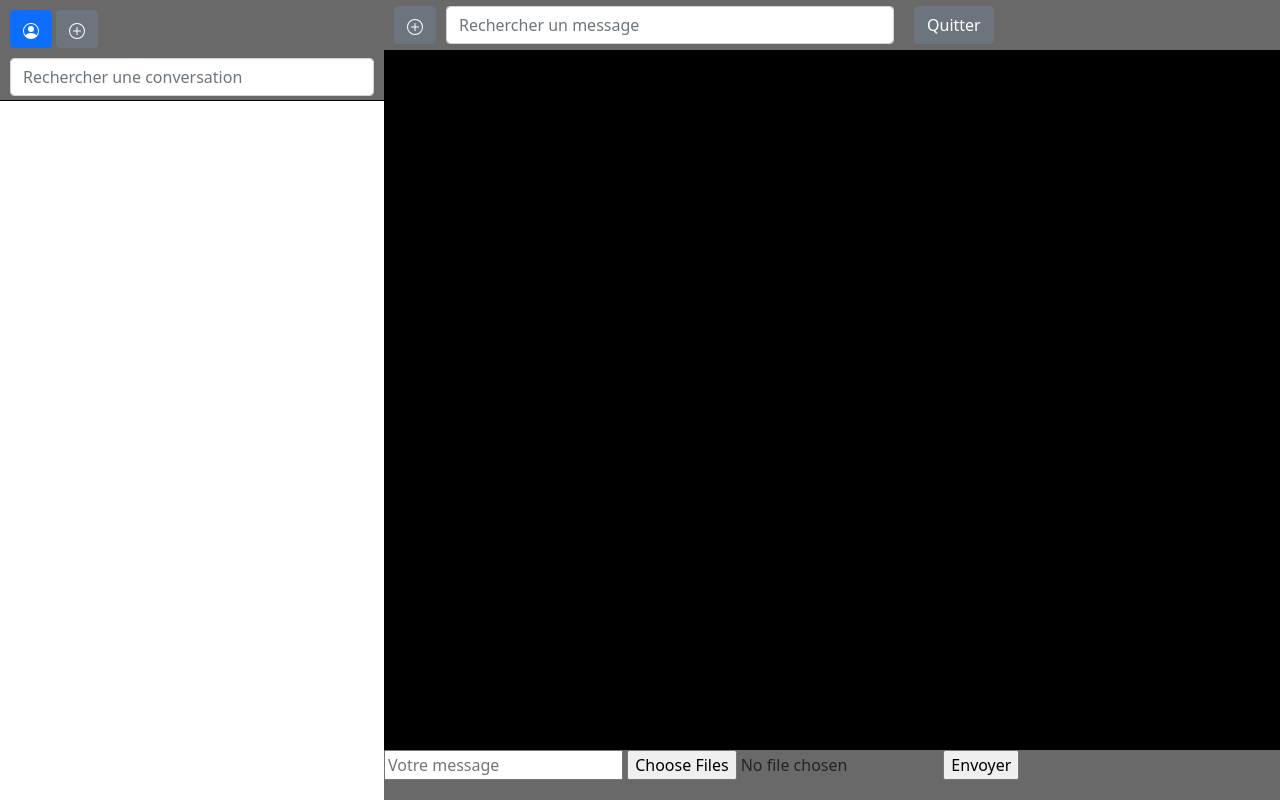
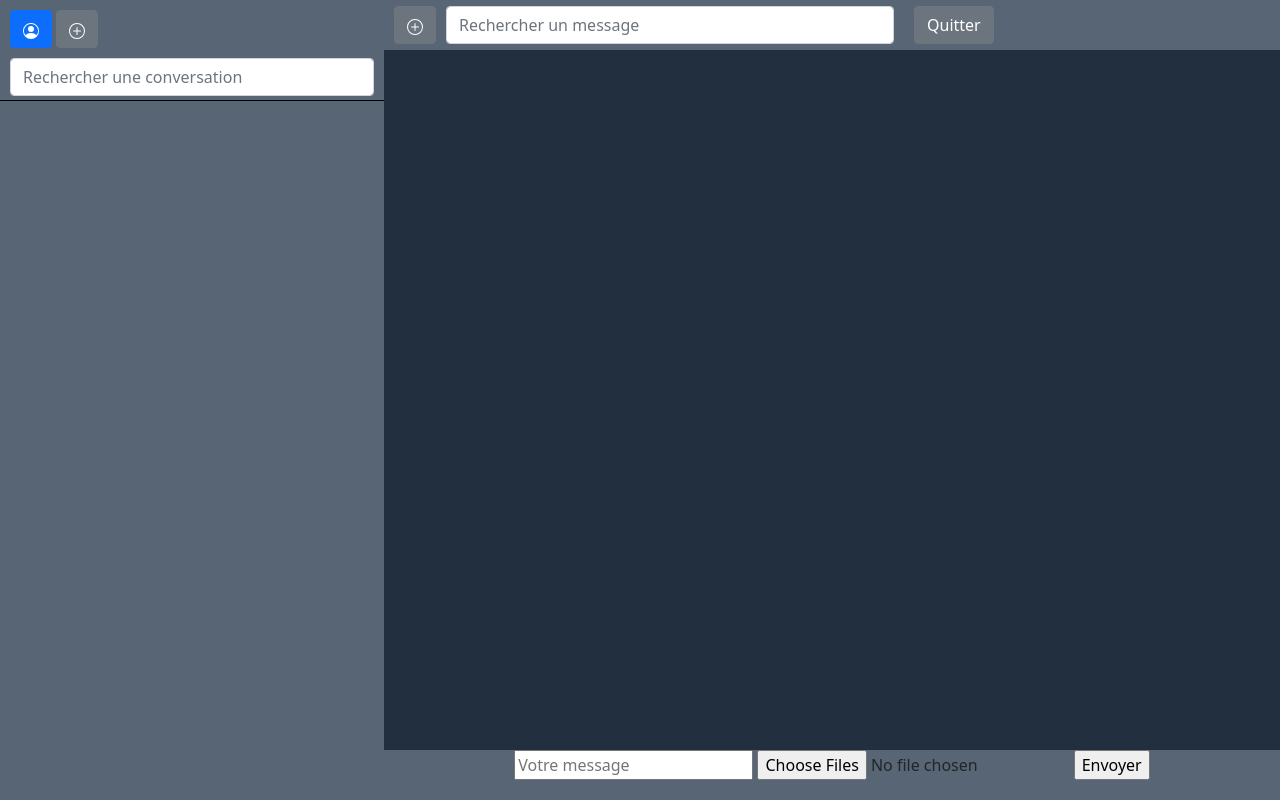
Before and after one commit to robinarmingaud/ourwhats, a Flask app: template templates/main_view.html.jinja2 in a window 1280 px wide. Run offline with Flask 2, Linux system fonts and the light colour scheme; the template is opened without the code that fills it, so the values that code supplies are empty.

Commit message:
CSS modifié

```diff
--- a/app.py
+++ b/app.py
@@ -85,8 +85,11 @@ def create_user(name):
                   user_id=user.id)
     db.session.add(pp)
     db.session.commit()
-    new_conv = create_group(name="Conversation")
+    new_conv = create_group(name="Démarrage")
     join_group(user,new_conv)
+    create_message(content="Bienvenue dans OurWhats !",
+                   user=User.query.filter_by(id=0).first(),
+                   group=new_conv)
     return user
 
 
@@ -207,7 +210,7 @@ def messages(active_group_id):
         )
         send_attachments(request, msg)
 
-    if ("Televerser" in request.form) and request.method == 'POST':
+    if ("Upload" in request.form) and request.method == 'POST':
         send_pp(request, current_user.id)
 
     if ("ChangeUserName" in request.form) and request.method == 'POST' and request.form.get("changeName") != "":
@@ -240,7 +243,10 @@ def messages(active_group_id):
                                  get_data_received=get_data_received, get_total_data=get_total_data)  # tool functions
 
 
-@app.route('/', methods=['POST', 'GET'])
+@app.route('/', methods=['GET'])
+def main_page_redirect():
+    return flask.redirect(url_for("login"))
+
 @app.route('/login', methods=['POST', 'GET'])
 def login():
     # GET requests display the login form
--- a/static/css/main_view.css
+++ b/static/css/main_view.css
@@ -1,7 +1,7 @@
 html, body{
     margin: 0;
     padding: 0;
-    background-color: black;
+    background-color: #222f3e;
     overflow: hidden;
 
     height: 100vh;
@@ -18,7 +18,7 @@ body{
     border-top: 1px solid #000000;
     overflow: scroll;
     height: 100%;
-    background-color: white;
+    background-color: #576574;
 
     grid-column: 1;
     grid-row: 3 / span 2;
@@ -52,7 +52,7 @@ body{
     padding : 10px;
     grid-column: 1;
     grid-row: 1 / span 2;
-    background-color: dimgrey;
+    background-color: #576574;
 }
 
 .profile-bar{
@@ -84,7 +84,7 @@ body{
     padding: 18px 16px 10px;
 }
 .chat_list:hover{
-    background-color: #dddddd;
+    background-color: #222f3e;
 
 }
 ul {
@@ -113,7 +113,7 @@ ul {
     display: flex;
     flex-direction: row ;
     align-items: center;
-    background-color: dimgrey;
+    background-color: #576574;
 }
 
 .convName{
@@ -142,7 +142,12 @@ ul {
 .bottom-bar{
     grid-column: 2;
     grid-row: 4;
-    background-color: dimgrey;
+    background-color: #576574;
+    text-align: center;
+}
+
+form{
+    display: inline-block;
 }
 
 .msg-section{
@@ -155,7 +160,7 @@ ul {
     flex-direction: column-reverse;
     border: 0;
     padding: 0;
-    background-color: black;
+    background-color: #222f3e;
     color: white;
     font-family: Helvetica;
 }
@@ -262,7 +267,7 @@ p{
 }
 
 .text{
-    background-color: #4b4b4b;
+    background-color: #576574;
     padding: 0.3em 1em;
     text-align: left;
     border-radius: inherit;
@@ -276,7 +281,7 @@ p{
 }
 
 .sent-message .text{
-    background-color: cornflowerblue;
+    background-color: #2e86de;
 }
 
 .attachment-wrap{
--- a/templates/main_view.html.jinja2
+++ b/templates/main_view.html.jinja2
@@ -26,7 +26,7 @@
             <div class="pp-upload">
                 <form class="form-label" method="post" action="{{ url_for("messages", active_group_id=active_group.id) }}" enctype="multipart/form-data" >Changer de photo de profil
                     <input type="file"  name="ppfile" class="form-control"/>
-                    <input style="margin-top: 10px" class="btn btn-primary" name="Televerser" value="Envoyer" type="submit">
+                    <input style="margin-top: 10px" class="btn btn-primary" name="Upload" value="Envoyer" type="submit">
                 </form>
             </div>
             <form class="form-group" method="post" action="{{ url_for("messages", active_group_id=active_group.id) }}">
@@ -133,7 +133,7 @@
             </div>
         {% endfor %}
         <script type="text/javascript">
-            document.getElementById("{{active_group.id}}").style.backgroundColor="#dddddd";
+            document.getElementById("{{active_group.id}}").style.backgroundColor="#8395a7";
         </script>
     </ul>
 </div>
```
Also changed, not shown: templates/logintest.html.jinja2 (+22 -5 lines).
